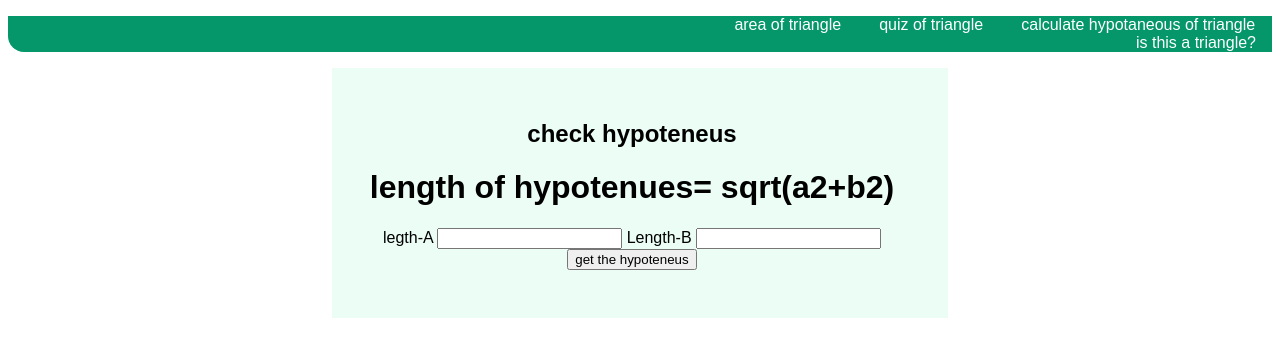
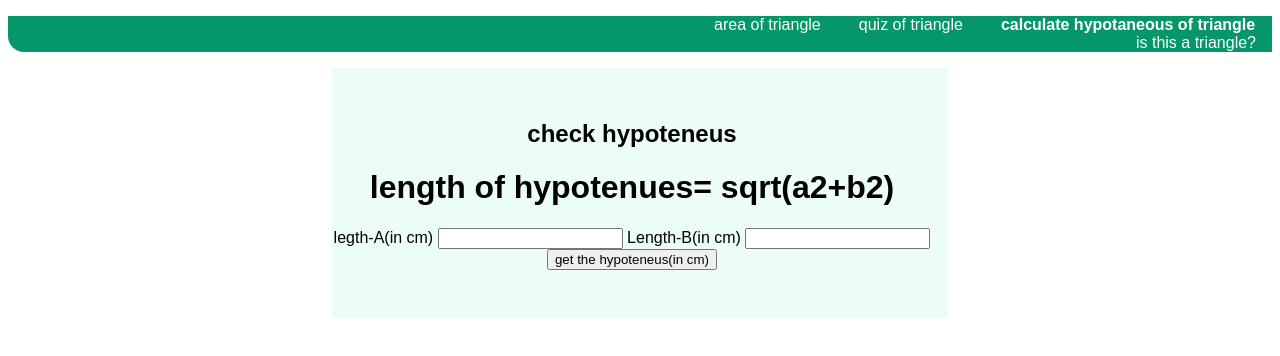
Before and after one commit to Dev-AkshatGupta/fun-with-triangles, a plain HTML site: page hypotaneus.html in a window 1280 px wide. Drawn offline with Linux system fonts and the light colour scheme; a web font is replaced by a local one.

Commit message:
feat: added active link

```diff
--- a/hypotaneous.js
+++ b/hypotaneous.js
@@ -11,10 +11,10 @@ return sumOfSquares
 function hypoteneousCalculator(){
 
    let sum= squaresAndSum(Number(lengthInput[0].value),Number(lengthInput[1].value));
-    //console.log(sum);
+
     const squareRootSum=Math.sqrt(sum);
- //   console.log(squareRootSum);
-outputEl.innerText="length of hypoteneus is "+squareRootSum;
+ const squareRootOfSum=squareRootSum.toFixed(2);
+outputEl.innerText="length of hypoteneus is "+squareRootOfSum;
 }
 
 checkButton.addEventListener("click",hypoteneousCalculator);
--- a/hypotaneus.html
+++ b/hypotaneus.html
@@ -12,18 +12,18 @@
         <ul class="list">
             <li class="list-items"><a href="area.html" class="link">area of triangle</a>
             <li class="list-items"><a href="triangleQuiz.html" class="link">quiz of triangle</a>
-            <li class="list-items"><a href="hypotaneus.html" class="link">calculate hypotaneous of triangle</a>
+            <li class="list-items"><a href="hypotaneus.html" class="link active">calculate hypotaneous of triangle</a>
             <li><a href="index.html" class="link">is this a triangle?</a>
         </ul>
     </nav>
     <div class="container">
     <h2>check hypoteneus</h2>
     <h1>length of hypotenues= sqrt(a2+b2)</h1>
-    <label for="length-a">legth-A</label>
+    <label for="length-a">legth-A(in cm)</label>
     <input class="length-input"/>
-    <label for="length-b">Length-B</label>
+    <label for="length-b">Length-B(in cm)</label>
     <input class="length-input"/>
-    <button id="check-button">get the hypoteneus</button>
+    <button id="check-button">get the hypoteneus(in cm)</button>
     <div id="answer"></div>
 </div>
 </body>
--- a/styles.css
+++ b/styles.css
@@ -36,3 +36,6 @@ background-color: var(--light-green);
           padding-top: 2rem;
           font: large;
         font-weight: bold;}
+        .active{
+            font-weight: bolder;
+        }
```
Also changed, not shown: area.html (+1 -1 lines), index.html (+1 -1 lines), triangleQuiz.html (+1 -1 lines).
